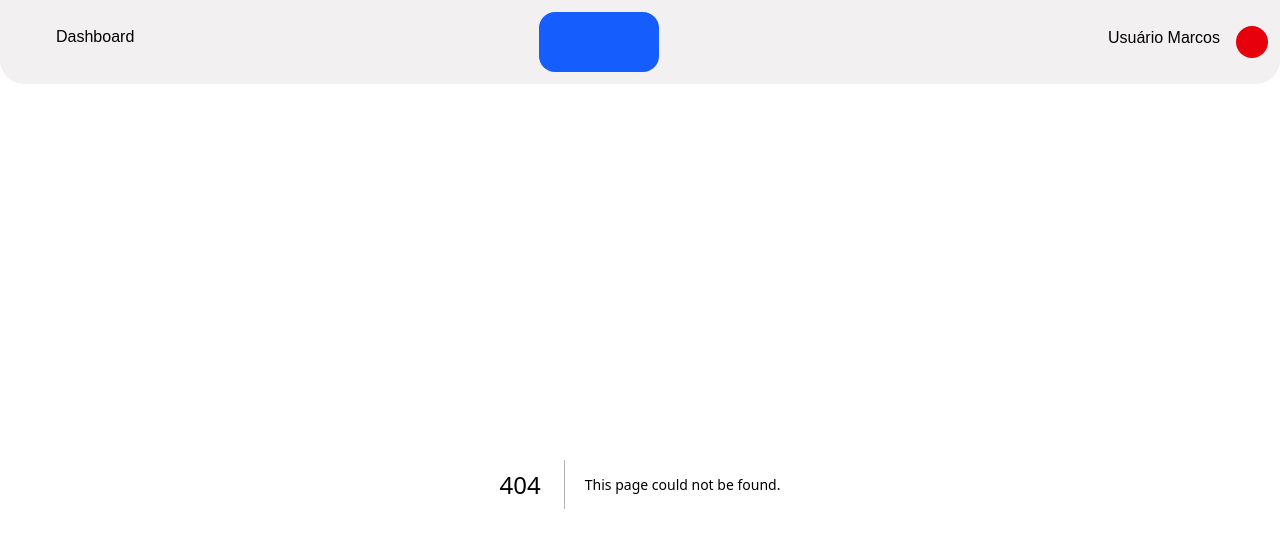
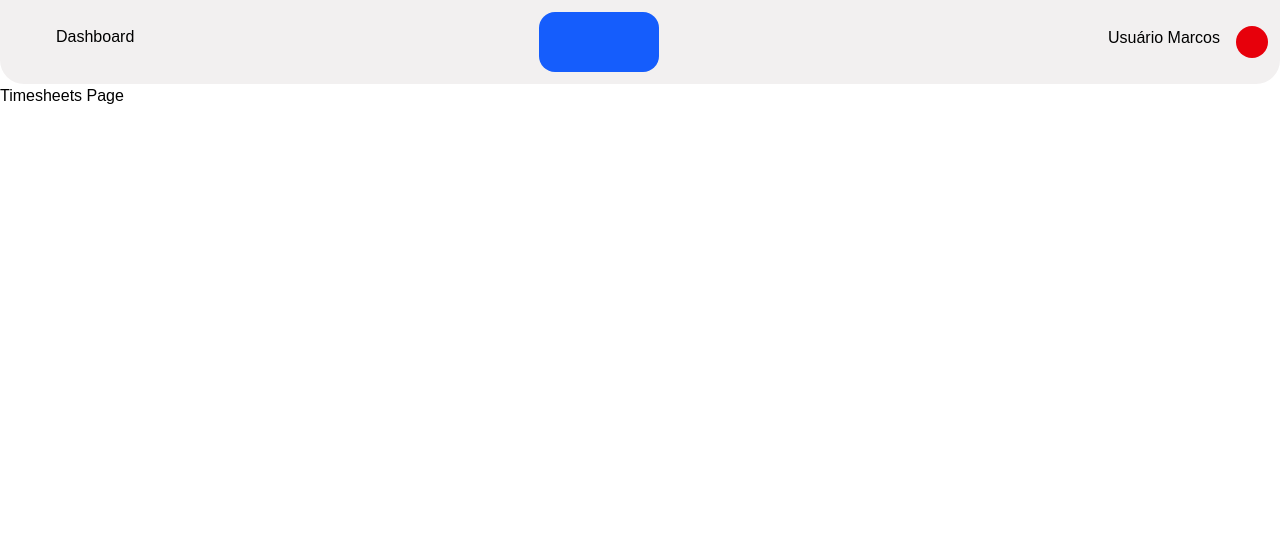
Before and after one commit to BlackCrown/timy, a Next.js app: page /timesheets in a window 1280 px wide. Before the commit this address had no page. Shown: the top 548 px of the page. Built offline with nearby package versions, Linux system fonts and the light colour scheme; some icons are missing.

Commit message:
Initiating timesheet pages code

```diff
--- /dev/null
+++ b/src/app/timesheets/page.tsx
@@ -0,0 +1,5 @@
+export default function Timesheets() {
+  return(
+    <div>Timesheets Page</div>
+  )
+}
```
